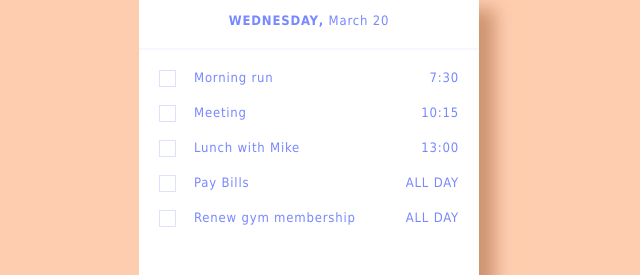
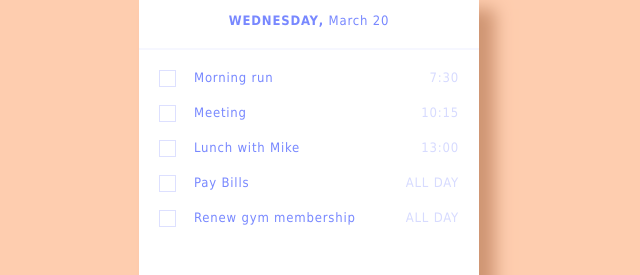
Before and after one commit to eric-to/todo, a React (Create React App) app: page / in a window 1280 px wide. Shown: the part 166-441 px from the top of the page, without its empty margins (331-971 px from the left). Built offline with nearby package versions, Linux system fonts and the light colour scheme.

Commit message:
Complete todo

```diff
--- a/src/App.css
+++ b/src/App.css
@@ -23,6 +23,13 @@ button {
   color: #7888FF;
   cursor: pointer;
   font-size: 18px;
+  outline: none;
+}
+
+input[type="text"] {
+  border: 1px solid #DDE0FF;
+  height: 18px;
+  min-width: 150px;
   outline: none;
 }
 
@@ -61,6 +68,10 @@ button {
   padding: 10px;
 }
 
+.time {
+  color: #D7DBFF;
+}
+
 .completed {
   color: #D7DBFF;
   text-decoration: line-through;
--- a/src/App.js
+++ b/src/App.js
@@ -42,7 +42,7 @@ function App() {
         ))}
       </div>
       <footer className="card card-footer">
-        {todos.length} TASKS
+        { todos.length !== 1 ? `${todos.length} TASKS` : "1 TASK" }
         <TodoForm addTodo={addTodo} />
       </footer>
     </div>
--- a/src/Todo.js
+++ b/src/Todo.js
@@ -13,7 +13,7 @@ function Todo({ todo, index, completeTodo }) {
         <div>{todo.text}</div>
       </div>
       <div>
-        {todo.isComplete ? "" : todo.time}
+        <div className="time">{todo.isComplete ? "" : todo.time}</div>
       </div>
     </div>
   );
--- a/src/TodoForm.js
+++ b/src/TodoForm.js
@@ -18,6 +18,7 @@ function TodoForm({ addTodo }) {
         type="text"
         className="input"
         onChange={e => setValue(e.target.value)}
+        placeholder="e.g. Morning Run @ 7:30"
         />
       );
     } else {
@@ -32,7 +33,7 @@ function TodoForm({ addTodo }) {
   return (
     <form onSubmit={handleSubmit}>
       {footer()}
-      <button onClick={e => setIsAddingTodo(!isAddingTodo)}>+</button>
+      <button onClick={e => setIsAddingTodo(!isAddingTodo)}>{isAddingTodo ? "-" : "+"}</button>
     </form>
   )
 }
```
